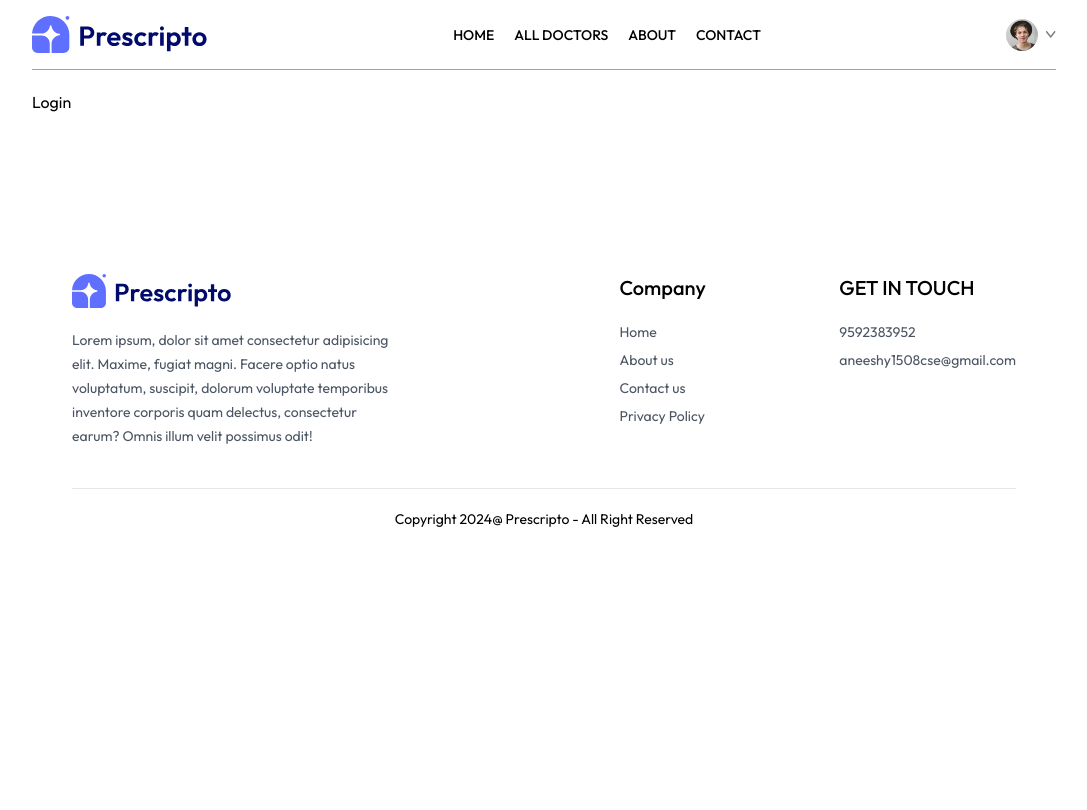
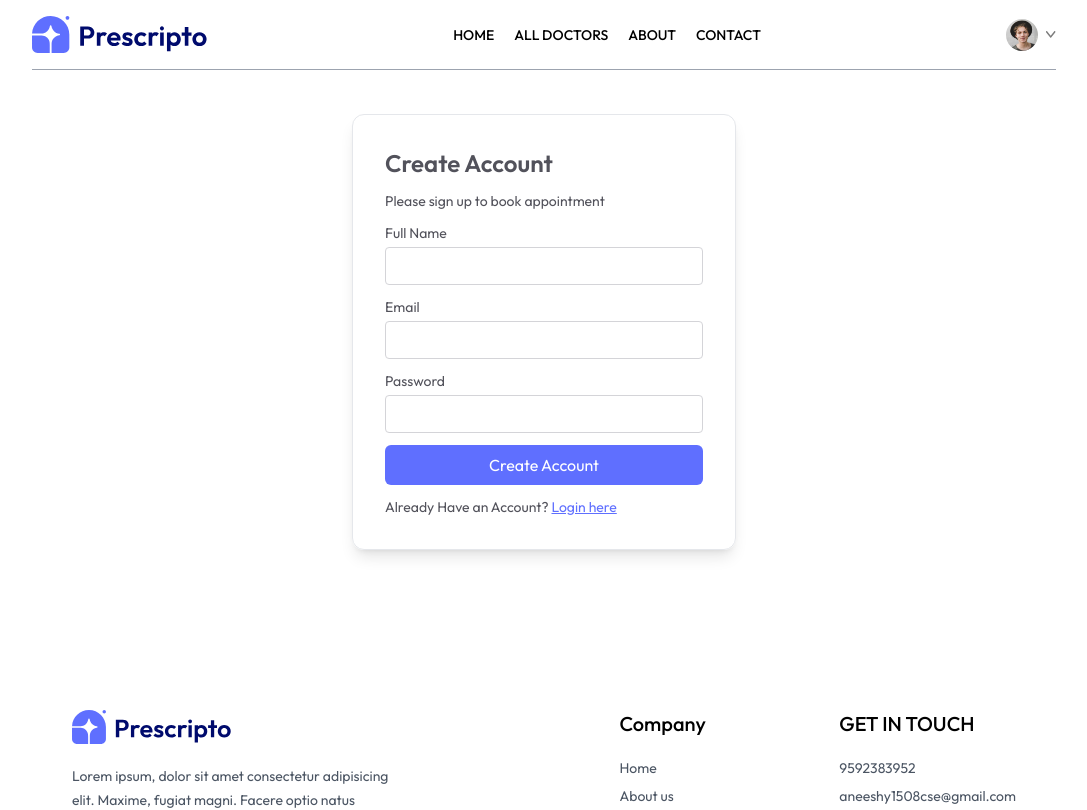
Before and after one commit to AneeshYadav2419/doctor-appointment, a React (Vite) app in the folder frontend/: page /login in a window 1280 px wide. Shown: the top 810 px of the page, without its empty margins (96-1183 px from the left). Built offline with nearby package versions, Linux system fonts and the light colour scheme.

Commit message:
create Auth

```diff
--- a/frontend/src/pages/Login.jsx
+++ b/frontend/src/pages/Login.jsx
@@ -1,8 +1,50 @@
-import React from 'react'
+import React, { useState } from 'react'
 
 const Login = () => {
+
+  const [state, setState] = useState('Sign Up')
+
+  const [email, setEmail] = useState('')
+  const [password, setPassword] = useState('')
+  const [name, setName] = useState('')
+
+  const onSubmitHandler = async (event) => {
+    event.preventDefault()
+  }
   return (
-    <div>Login</div>
+    <form className='min-h-[8vh] flex items-center mt-11'>
+      <div className='flex flex-col gap-3 m-auto items-start p-8 min-w-[340px] sm:min-w-96 border rounded-xl text-zinc-600 text-sm shadow-lg'>
+        <p className='text-2xl font-semibold'>{state === 'Sign Up'? "Create Account" : "Login"}</p>
+        <p>Please {state === 'Sign Up' ? "sign up" : "log in"} to book appointment</p>
+
+        {
+          state === "Sign Up" &&
+          <div className='w-full'>
+          <p>Full Name</p>
+          <input className='border border-zinc-300 rounded w-full p-2 mt-1' type='text' onChange={(e) => setName(e.target.name)} value={name} required />
+        </div>
+        }
+
+
+
+         <div className='w-full'>
+          <p>Email</p>
+          <input  className='border border-zinc-300 rounded w-full p-2 mt-1' type='email' onChange={(e) => setEmail(e.target.email)} value={email} required />
+        </div>
+
+         <div className='w-full'>
+          <p>Password</p>
+          <input  className='border border-zinc-300 rounded w-full p-2 mt-1' type='password' onChange={(e) => setPassword(e.target.password)} value={password} required />
+        </div>
+        <button className='bg-primary text-white w-full py-2 rounded-md text-base'>{state === "Sign Up" ? "Create Account" : "Login"}</button>
+        {
+          state === "Sign Up"
+          ? <p>Already Have an Account? <span onClick={()=>setState('Login')} className='text-primary underline cursor-pointer'>Login here</span></p>
+          : <p>Create an new account? <span onClick={()=>setState('Sign Up')} className='text-primary underline cursor-pointer'>Click here</span></p>
+        }
+      </div>
+
+    </form>
   )
 }
 
```
